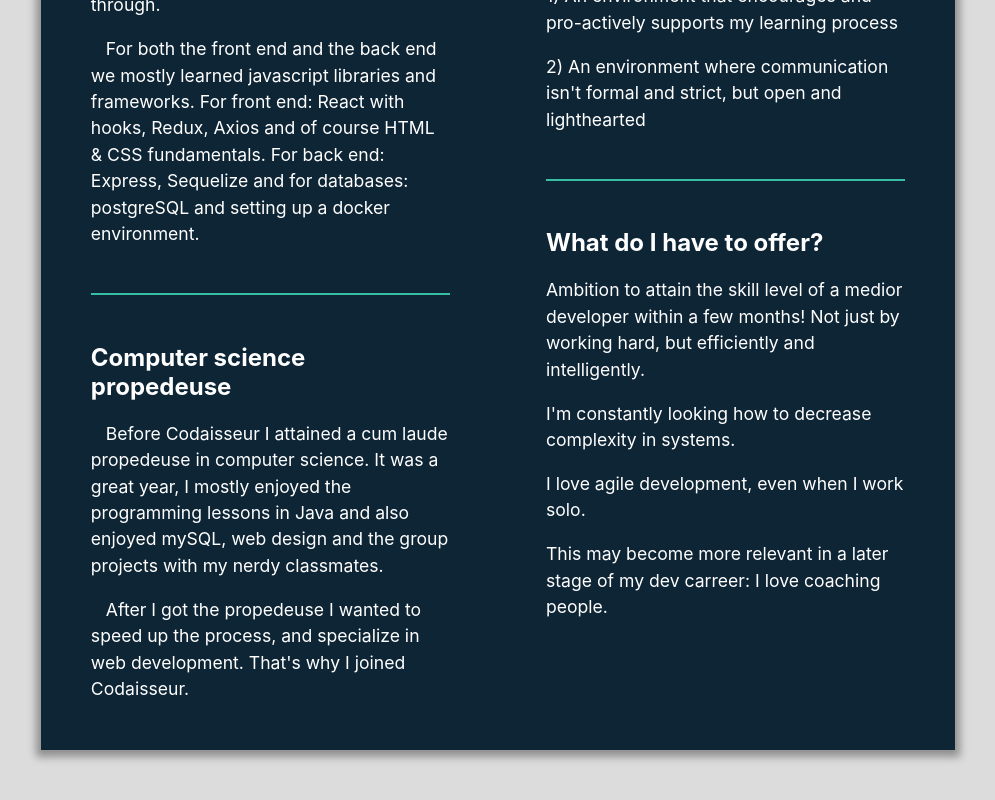
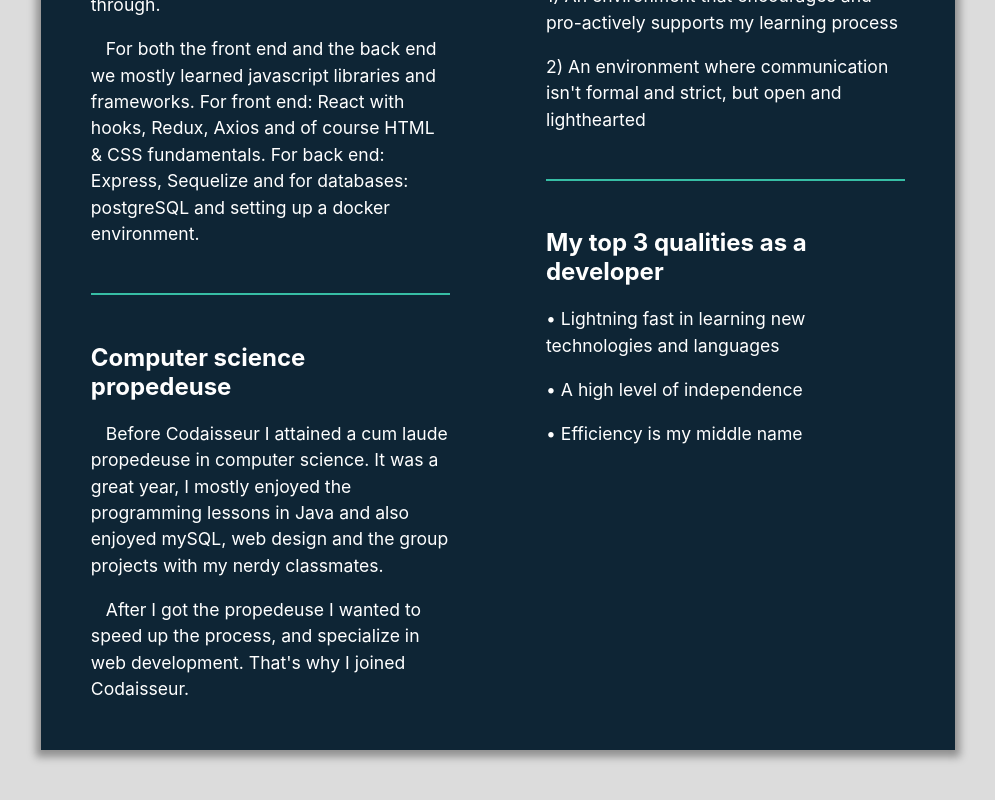
Before and after one commit to colinstringer/portfolio-website, a React (Create React App) app: page /motivation in a window 1280 px wide. Shown: the part 564-1364 px from the top of the page, without its empty margins (142-1137 px from the left). Built offline with nearby package versions, Linux system fonts and the light colour scheme.

Commit message:
top 3 qualities

```diff
--- a/src/pages/Motivation/index.js
+++ b/src/pages/Motivation/index.js
@@ -63,18 +63,10 @@ function Motivation() {
             <br />
             <hr />
             <br />
-            <h2>What do I have to offer?</h2>
-            <p>
-              Ambition to attain the skill level of a medior developer within a
-              few months! Not just by working hard, but efficiently and
-              intelligently.
-            </p>
-            <p>I'm constantly looking how to decrease complexity in systems.</p>
-            <p>I love agile development, even when I work solo.</p>
-            <p>
-              This may become more relevant in a later stage of my dev carreer:
-              I love coaching people.
-            </p>
+            <h2>My top 3 qualities as a developer</h2>
+            <p>• Lightning fast in learning new technologies and languages</p>
+            <p>• A high level of independence</p>
+            <p>• Efficiency is my middle name</p>
             <br />
             <hr className="mid-hr" />
           </div>
```
